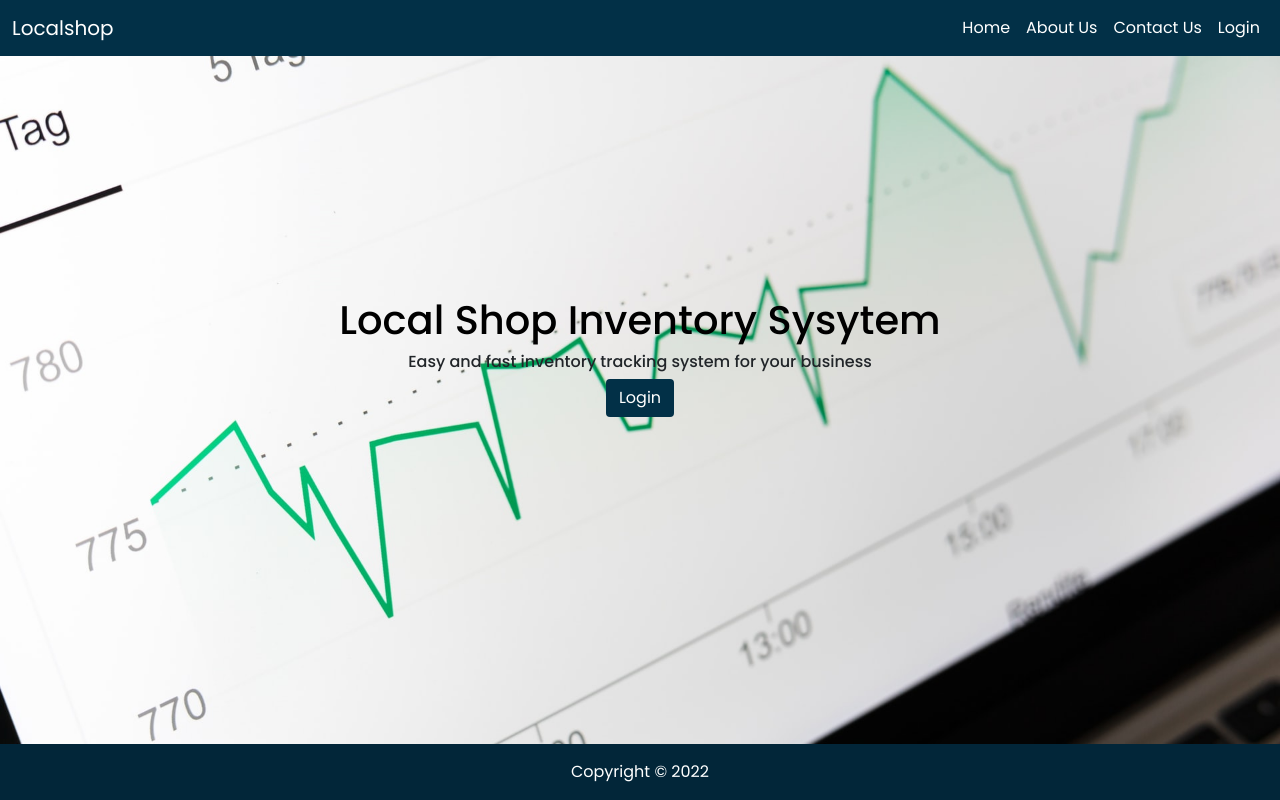
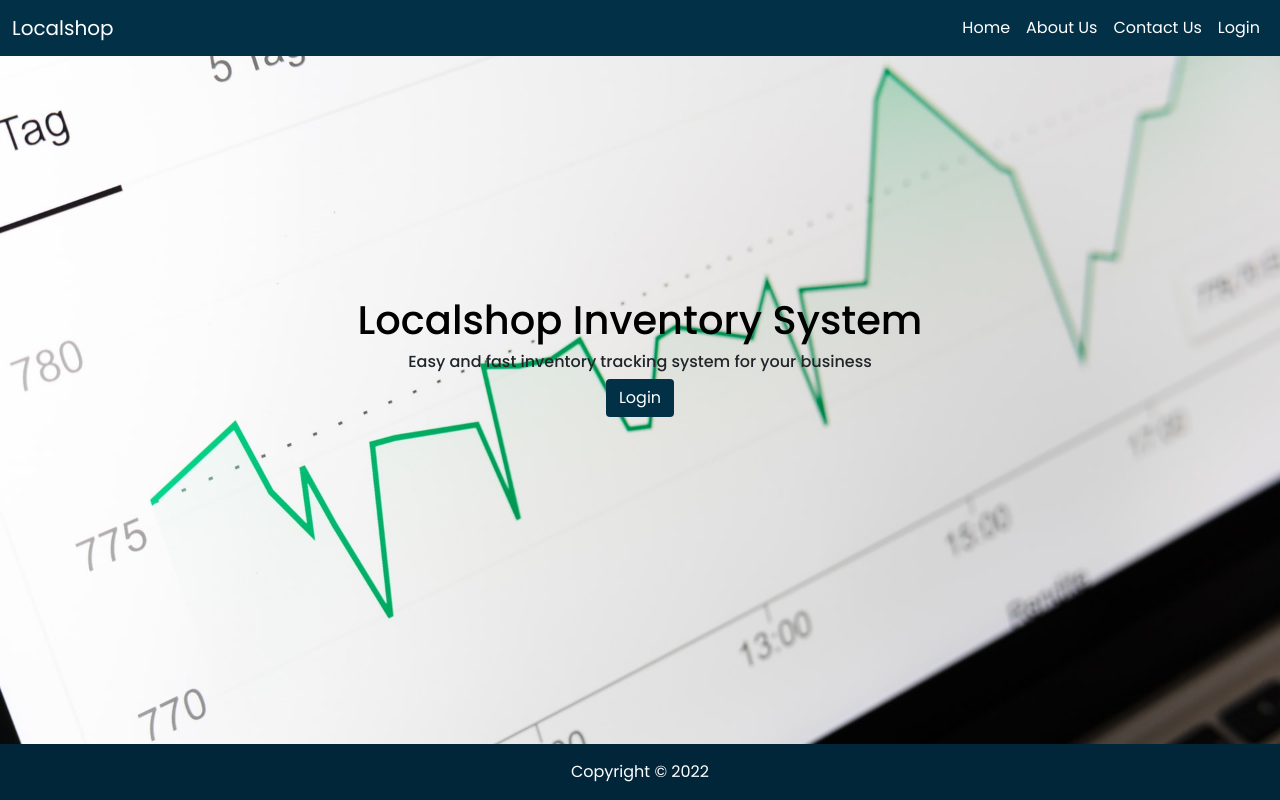
Before and after one commit to kelvinmburu/localshop, an Angular app in the folder front-end/localshop/: page / in a window 1280 px wide. Built offline with nearby package versions, Linux system fonts and the light colour scheme.

Commit message:
change heading

```diff
--- a/front-end/localshop/src/app/components/landingpage/landingpage.component.html
+++ b/front-end/localshop/src/app/components/landingpage/landingpage.component.html
@@ -11,7 +11,7 @@
         <app-navbar></app-navbar>
         <div id="sect1" class="local">
         <div class="text-center description" id="pagetext">
-            <h1 class="text-black">Local Shop Inventory Sysytem</h1>
+            <h1 class="text-black">Localshop Inventory System</h1>
             <h6>Easy and fast inventory tracking system for your business</h6>
             <button routerLink="login" type="button" class="btn">Login</button>
         </div>
```
